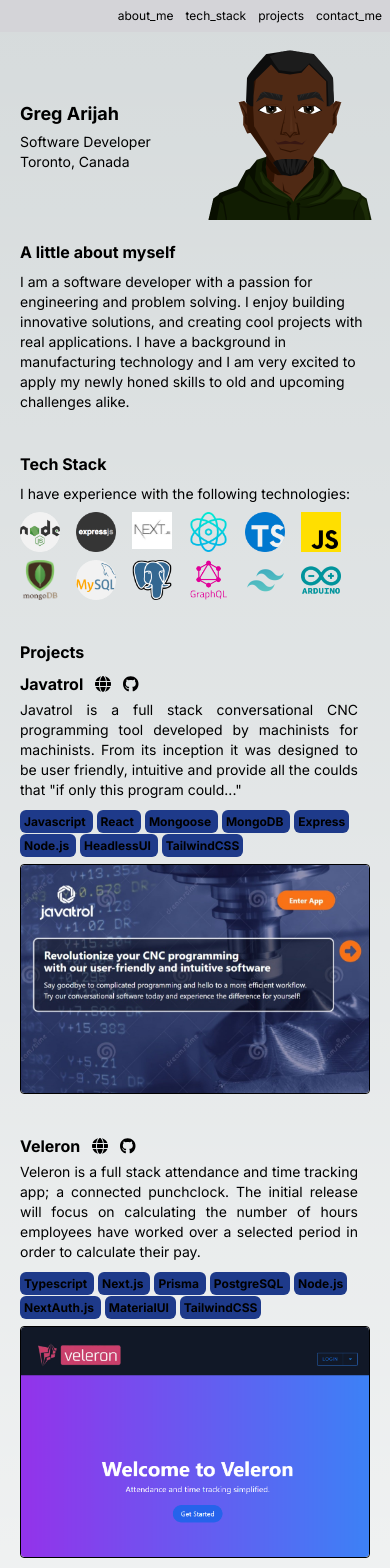
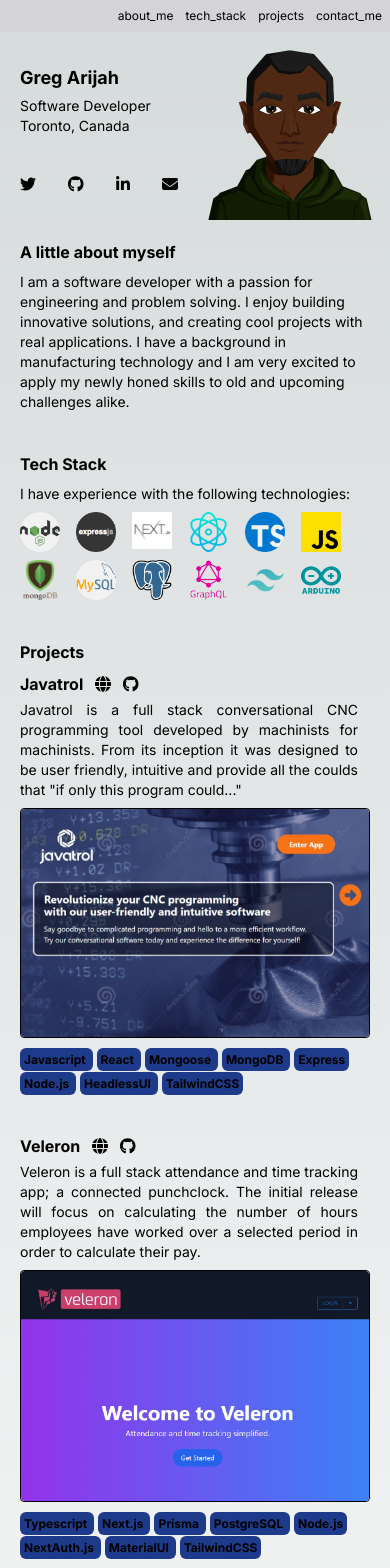
Before and after one commit to gregArijah/portfolio, a Next.js app: page / in a window 390 px wide. Shown: the top 1568 px of the page. Built offline with nearby package versions, Linux system fonts and the light colour scheme.

Commit message:
updating header layout

```diff
--- a/app/components/Header.tsx
+++ b/app/components/Header.tsx
@@ -1,5 +1,6 @@
 //header component for portfolio
 import Image from "next/image"
+import Contact from "./Contact"
 
 export default function Header() {
 
@@ -7,10 +8,16 @@ export default function Header() {
         <main>
             {/* small and medium screens */}
             <div className="lg:hidden flex justify-between pl-5 pt-5" >
-                <div className="flex flex-col justify-center">
-                    <p className="text-lg font-bold pb-1 pt-8">Greg Arijah</p>
-                    <p className="text-sm">Software Developer</p>
-                    <p className="text-sm">Toronto, Canada</p>
+                <div className="flex flex-col justify-between py-3">
+                    <div className="flex flex-col justify-center">
+                        <p className="text-lg font-bold pb-1 pt-8">Greg Arijah</p>
+                        <p className="text-sm">Software Developer</p>
+                        <p className="text-sm">Toronto, Canada</p>
+
+                    </div>
+                    <div className="">
+                        <Contact/>
+                    </div>
                 </div>
                 <div>
                     <Image src="/images/avatar.png" width={200} height={200} alt="hello world"/>
--- a/app/components/Projects.tsx
+++ b/app/components/Projects.tsx
@@ -105,7 +105,7 @@ export default function Projects() {
                             <div className="flex flex-col sm:flex-row space-y-2">
                                 <div className="flex flex-col space-y-2">
                                     <p className="text-sm text-justify mr-3">{project.name} {project.description}</p>
-                                    <p>
+                                    <p className="hidden sm:block">
                                         {project.tech.map((tech, index) => {
                                             return (<span key={index} className="text-xs font-bold bg-blue-900 rounded-md p-1 mr-1">{tech} </span>)
                                         })}
@@ -113,6 +113,11 @@ export default function Projects() {
                                 </div>
                                 <p className="h-min hidden sm:flex border border-black rounded"><Image src={project.image} className="rounded" height="600" width="600" alt="projects"/></p>
                                 <p className="sm:hidden max-w-max border border-black rounded"><Image src={project.image} className="rounded" height="350" width="350" alt="projects"/></p>
+                                <p className="block sm:hidden">
+                                        {project.tech.map((tech, index) => {
+                                            return (<span key={index} className="text-xs font-bold bg-blue-900 rounded-md p-1 mr-1">{tech} </span>)
+                                        })}
+                                    </p>
                             </div>
 
 
--- a/app/page.tsx
+++ b/app/page.tsx
@@ -21,7 +21,7 @@ export default function Home() {
             < About />
             < TechStack />
             < Projects />
-            < Contact />
+
         </div>
         {/* large screen layout */}
         <div className='hidden lg:block'>
```
